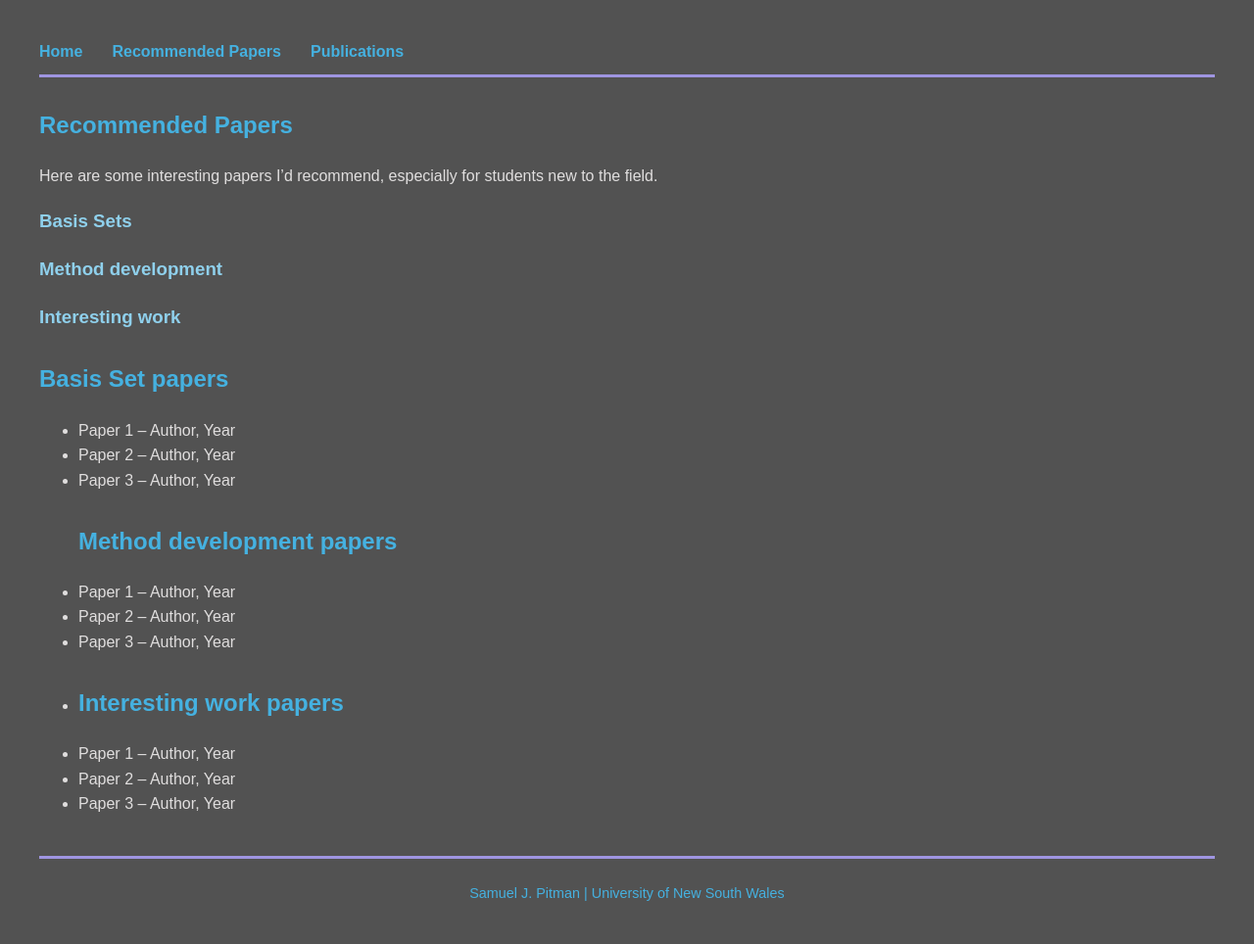
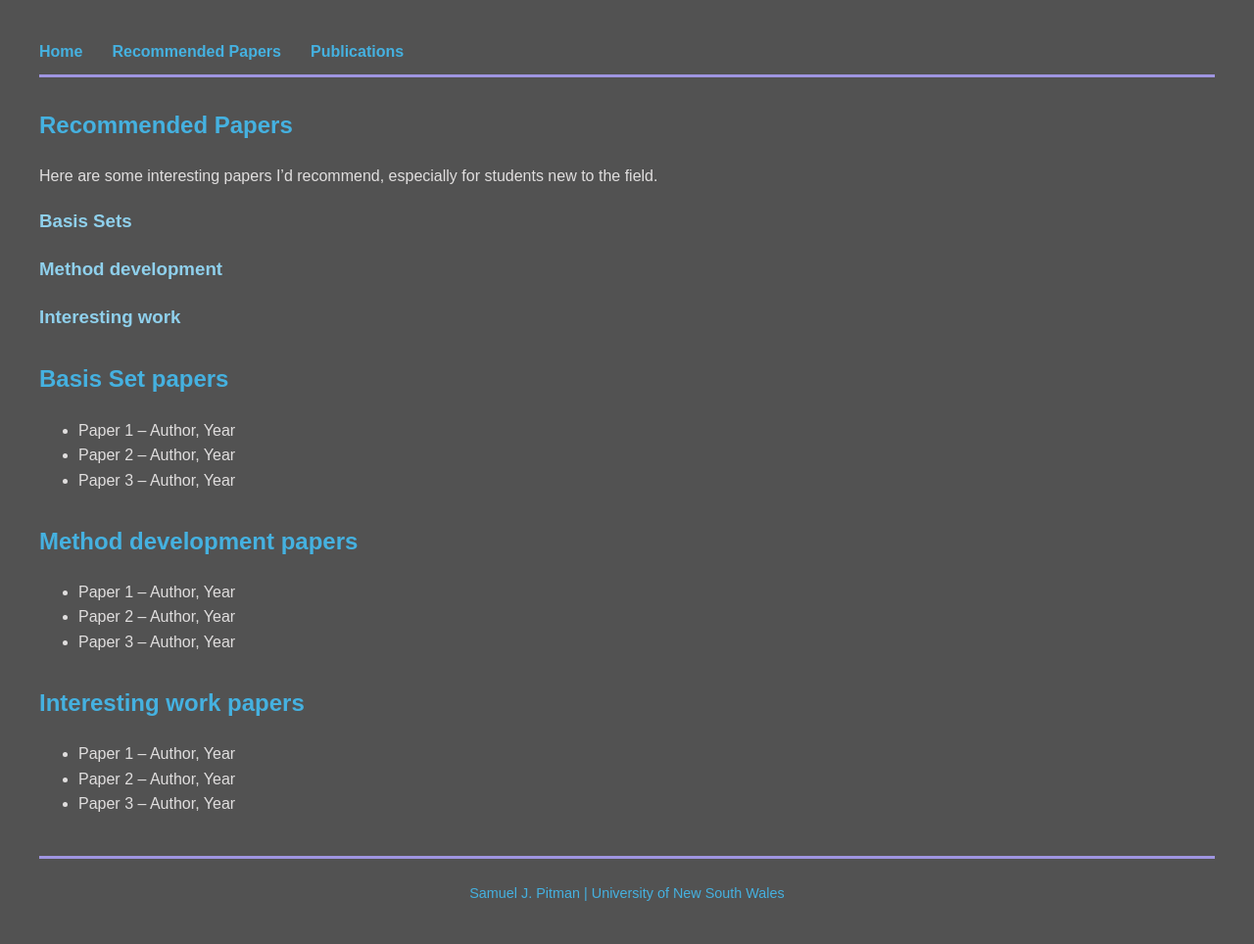
Before and after one commit to SamuelPitman/SamuelPitman.github.io, a Jekyll site: the page built from recommended-papers.md, in a window 1280 px wide. Shown: the whole page at 98% size. Built offline with Jekyll 4.4.1, drawn with Linux system fonts in a browser that asks for light colours.

```diff
--- a/recommended-papers.md
+++ b/recommended-papers.md
@@ -16,11 +16,13 @@ Here are some interesting papers I'd recommend, especially for students new to t
 - Paper 1 – Author, Year
 - Paper 2 – Author, Year
 - Paper 3 – Author, Year
+
 ## Method development papers {#MethodDevelopment}
 - Paper 1 – Author, Year
 - Paper 2 – Author, Year
 - Paper 3 – Author, Year
-- ## Interesting work papers {#InterestingStuff}
+
+## Interesting work papers {#InterestingStuff}
 - Paper 1 – Author, Year
 - Paper 2 – Author, Year
 - Paper 3 – Author, Year
```
